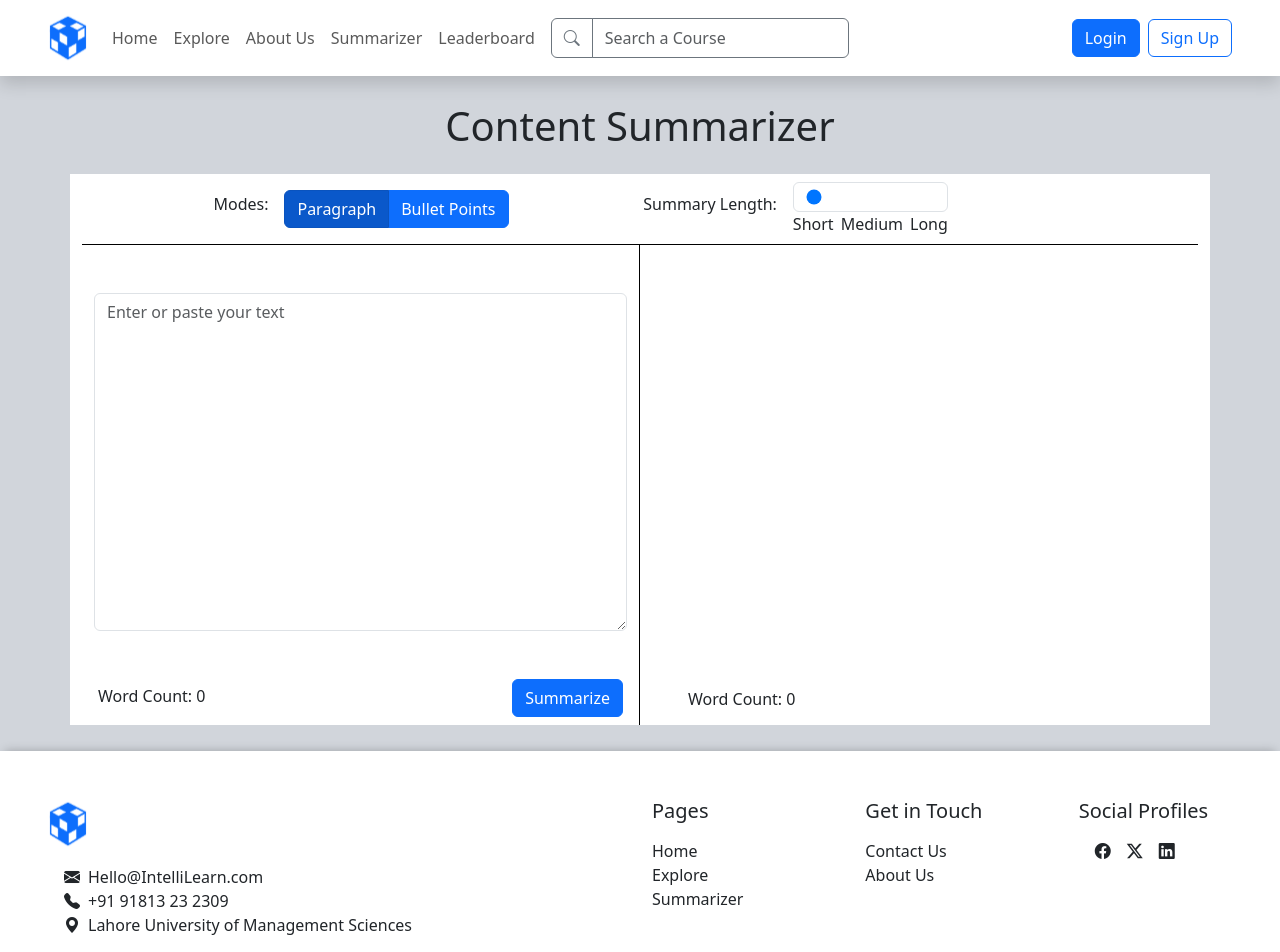
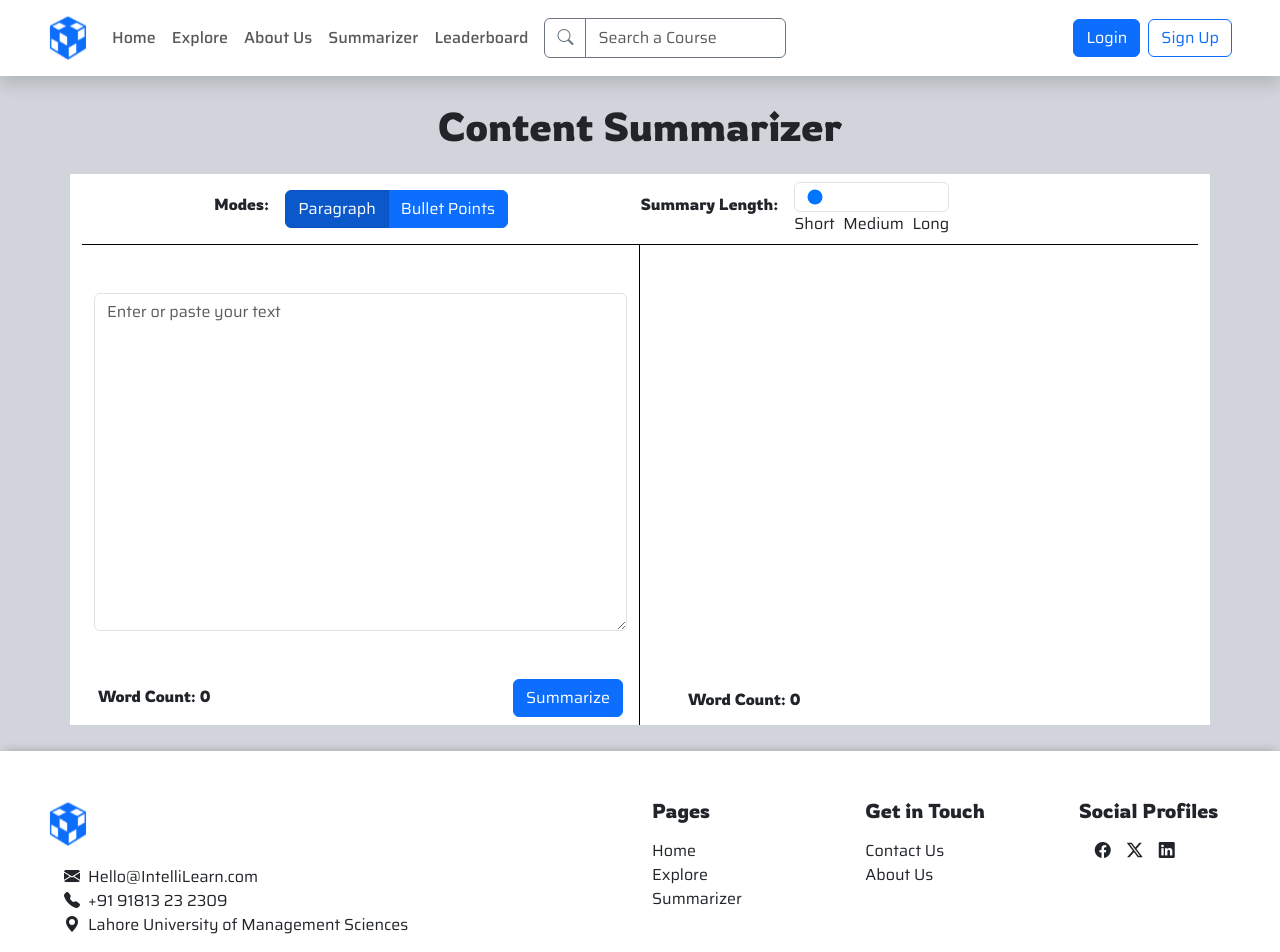
Before and after one commit to hasanhd555/GPT-EdTech, a React (Create React App) app in the folder Frontend/: page /summarizer in a window 1280 px wide. Shown: the top 952 px of the page. Built offline with nearby package versions, Linux system fonts and the light colour scheme.

Commit message:
changed global fonts and restyled Explore Courses

```diff
--- a/Frontend/src/App.css
+++ b/Frontend/src/App.css
@@ -36,3 +36,18 @@
     transform: rotate(360deg);
   }
 } */
+
+
+h1, h2, h3, h4, h5, h6 {
+  font-family: "Rowdies", sans-serif; /* Replace 'Your Heading Font Name' with the actual font name */
+  /* Add any other styles you want for headings */
+}
+
+p {
+  font-family: "Saira", sans-serif; /* Replace 'Your Paragraph Font Name' with the actual font name */
+  /* Add any other styles you want for paragraphs */
+}
+
+div {
+  font-family: "Saira", sans-serif;
+}
--- a/Frontend/src/App.tsx
+++ b/Frontend/src/App.tsx
@@ -23,6 +23,8 @@ import AllCourseAnalytics from "./components/Admin Courses/AllCourseAnalytics";
 import CourseAnalytics from "./components/Admin Courses/CourseAnalytics";
 import Summarizer from "./components/Summarizer/Summarizer";
 import AboutUs from "./components/About Us/AboutUs";
+import "./custom.scss";
+
 
 
 function App() {
--- a/Frontend/src/components/CourseCard/CourseCard.module.css
+++ b/Frontend/src/components/CourseCard/CourseCard.module.css
@@ -22,13 +22,11 @@
 }
 /* CourseCard.module.css */
 .courseHeading {
-  font-family: "Inter", sans-serif !important;
   font-size: 24px !important;
   font-weight: 700 !important;
 }
 
 .courseSubHeading {
-  font-family: "Inter", sans-serif !important;
   font-size: 12px !important;
   font-weight: 400 !important;
 }
--- a/Frontend/src/components/CourseCard/CourseCard.tsx
+++ b/Frontend/src/components/CourseCard/CourseCard.tsx
@@ -1,6 +1,8 @@
 import React from 'react';
 import { Card } from 'react-bootstrap';
 import styles from './CourseCard.module.css';
+
+
 
 // Props interface declaration for the CourseCard component
 // Defines the types for props that the component expects
--- a/Frontend/src/components/ExploreCourses/ExploreCourses.module.css
+++ b/Frontend/src/components/ExploreCourses/ExploreCourses.module.css
@@ -33,3 +33,7 @@
   font-size: 12px !important;
   font-weight: 400 !important;
 }
+
+.background {
+  background-color: #D9ECFF;
+}
--- a/Frontend/src/components/ExploreCourses/ExploreCourses.tsx
+++ b/Frontend/src/components/ExploreCourses/ExploreCourses.tsx
@@ -39,7 +39,7 @@ function ExploreCourses({ title }: ExploreCoursesProps) {
   }, []);
 
   return (
-    <Container className="text-center mt-5" style={{ minHeight: "50vh" }}>
+    <Container fluid className={`${Styles.background} text-center`} style={{ backgroundColor: "#D9ECFF",paddingBottom: "50px",paddingTop: "50px" ,overflowX:"hidden"}}>
       {courses.length === 0 ? (
         <div className="d-flex justify-content-center align-items-center pt-5">
           <Spinner animation="grow" variant="primary" />
@@ -49,7 +49,7 @@ function ExploreCourses({ title }: ExploreCoursesProps) {
       ) : (
         <>
 
-          <h2 className="fw-bold">{title}</h2>
+          <h2 >{title}</h2>
           <Row xs={1} md={2} lg={3} className="my-5">
             {courses.map((course: course_type) => (
               <Col
--- a/Frontend/src/components/UserDashboard/UserDashboard.module.css
+++ b/Frontend/src/components/UserDashboard/UserDashboard.module.css
@@ -19,7 +19,7 @@
 .heading .welcome {
   /* border: 2px solid purple; */
   width: 20vw;
-  font-family: "Vietnam Pro", sans-serif;
+
   /* font-size: 38px; */
   font-size: 2.5rem;
   letter-spacing: -0.05em;
@@ -28,7 +28,7 @@
 }
 
 .heading .userProfile {
-  font-family: "Vietnam Pro", sans-serif;
+
   /* font-size: 35px; */
   font-size: 2.1rem;
   font-weight: 500;
--- /dev/null
+++ b/Frontend/src/custom.scss
@@ -0,0 +1,43 @@
+// custom.scss
+
+// Import Bootstrap SCSS
+@import "~bootstrap/scss/bootstrap";
+
+// Override Bootstrap variables
+$font-family-base: 'Saira', sans-serif; // Replace 'Your Font Family' with your custom font
+
+// Apply custom font styles to Bootstrap headings
+.h1, .h2, .h3, .h4, .h5, .h6 {
+  font-family: 'Rowdies', sans-serif !important; // Replace 'Your Heading Font' with the font for headings
+}
+
+// Apply custom font styles to Bootstrap lead paragraphs
+.lead {
+  font-family: 'Saira', sans-serif !important; // Replace 'Your Paragraph Font' with the font for paragraphs
+}
+
+.btn {
+  font-family: 'Saira', sans-serif !important; // Replace 'Your Button Font' with the font for buttons
+}
+
+.card-title {
+  font-family: 'Rowdies', sans-serif !important; // Replace 'Your Card Title Font' with the font for card titles
+}
+
+.card-text {
+  font-family: 'Saira', sans-serif !important; // Replace 'Your Card Text Font' with the font for card text
+}
+
+//form
+
+.form-control {
+  font-family: 'Saira', sans-serif !important; // Replace 'Your Form Font' with the font for form elements
+}
+
+.form-label {
+  font-family: 'Saira', sans-serif !important; // Replace 'Your Form Label Font' with the font for form labels
+}
+
+.nav-link {
+  font-family: 'Saira', sans-serif !important; // Replace 'Your Nav Link Font' with the font for nav links
+}
```
